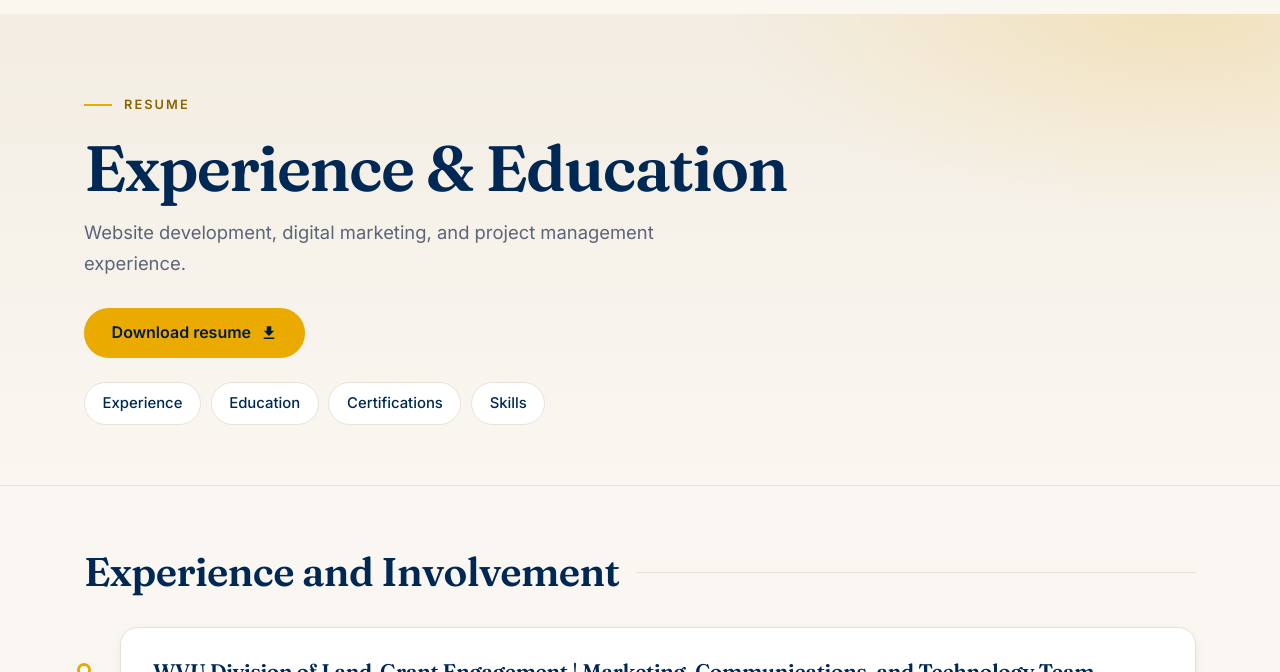
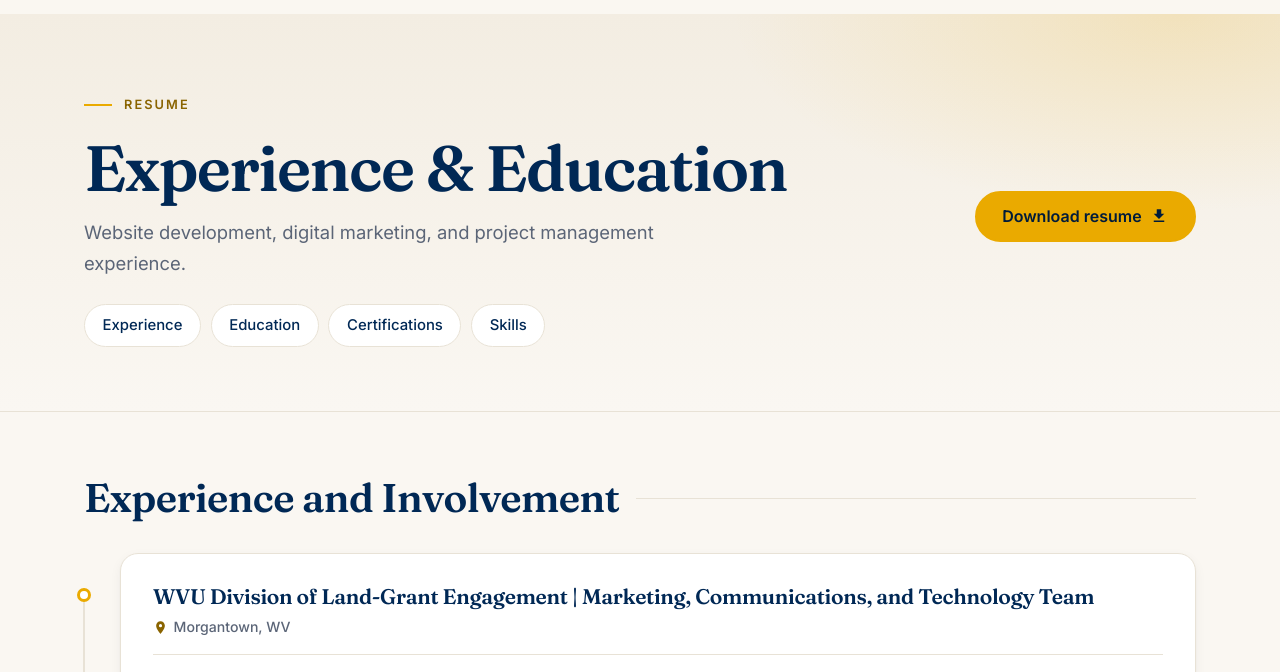
Before and after one commit to hannahwilkinson/portfolio, a plain HTML site: page resume.html in a window 1280 px wide. Shown: the part 63-735 px from the top of the page. Drawn offline with Linux system fonts and the light colour scheme.

Commit message:
Move resume download button to the right side of the header
Co-Authored-By: Claude Opus 5.5 <noreply@anthropic.com>

```diff
--- a/resume.html
+++ b/resume.html
@@ -38,20 +38,22 @@
     </header>
 
     <main id="main" class="page-resume">
-      <section class="page-hero">
+      <section class="page-hero page-hero--split">
         <div class="container">
+          <div class="page-hero-text">
             <p class="eyebrow">Resume</p>
             <h1>Experience & Education</h1>
             <p class="page-intro-text">Website development, digital marketing, and project management experience.</p>
-          <div class="page-hero-actions">
-            <a class="btn" href="Hannah-Wilkinson-Resume.pdf" download="Hannah-Wilkinson-Resume.pdf">Download resume <span class="sr-only">(PDF)</span><svg class="btn-icon btn-icon-down" viewBox="0 0 24 24" aria-hidden="true" focusable="false"><path d="M19 9h-4V3H9v6H5l7 7 7-7zM5 18v2h14v-2H5z"/></svg></a>
-          </div>
             <nav class="jump-links" aria-label="Resume sections">
               <a href="#experience">Experience</a>
               <a href="#education">Education</a>
               <a href="#certifications">Certifications</a>
               <a href="#skills">Skills</a>
             </nav>
+          </div>
+          <div class="page-hero-actions">
+            <a class="btn" href="Hannah-Wilkinson-Resume.pdf" download="Hannah-Wilkinson-Resume.pdf">Download resume <span class="sr-only">(PDF)</span><svg class="btn-icon btn-icon-down" viewBox="0 0 24 24" aria-hidden="true" focusable="false"><path d="M19 9h-4V3H9v6H5l7 7 7-7zM5 18v2h14v-2H5z"/></svg></a>
+          </div>
         </div>
       </section>
 
--- a/styles.css
+++ b/styles.css
@@ -295,7 +295,8 @@ h4 { color: var(--ink); }
 .page-hero-photo::before { content: ""; position: absolute; inset: 16px -16px -16px 16px; z-index: -1; border: 2px solid var(--gold); border-radius: 999px 999px 24px 24px; }
 .page-hero-photo img { display: block; width: 100%; aspect-ratio: 3 / 4; object-fit: cover; border-radius: 999px 999px 24px 24px; box-shadow: var(--shadow-lg); }
 
-.page-hero-actions { display: flex; flex-wrap: wrap; gap: 0.85rem; margin-top: 1.75rem; }
+.page-hero-actions { display: flex; flex-wrap: wrap; gap: 0.85rem; }
+.page-hero--split .page-hero-actions { justify-self: end; }
 .btn:hover .btn-icon-down { transform: translateY(2px); }
 .jump-links { display: flex; flex-wrap: wrap; gap: 0.6rem; margin-top: 1.5rem; }
 .jump-links a {
@@ -718,6 +719,7 @@ html.lb-open { overflow: hidden; }
   .site-header nav a.nav-cta { margin: 0.5rem 0 0; text-align: center; }
   .page-hero--split .container { grid-template-columns: 1fr; gap: 2.25rem; }
   .page-hero-photo { width: min(70%, 250px); }
+  .page-hero--split .page-hero-actions { justify-self: start; }
 }
 
 @media (max-width: 600px) {
```
Also changed, not shown: index.html (+1 -1 lines). Lines whose indentation alone changed are shown as unchanged.
